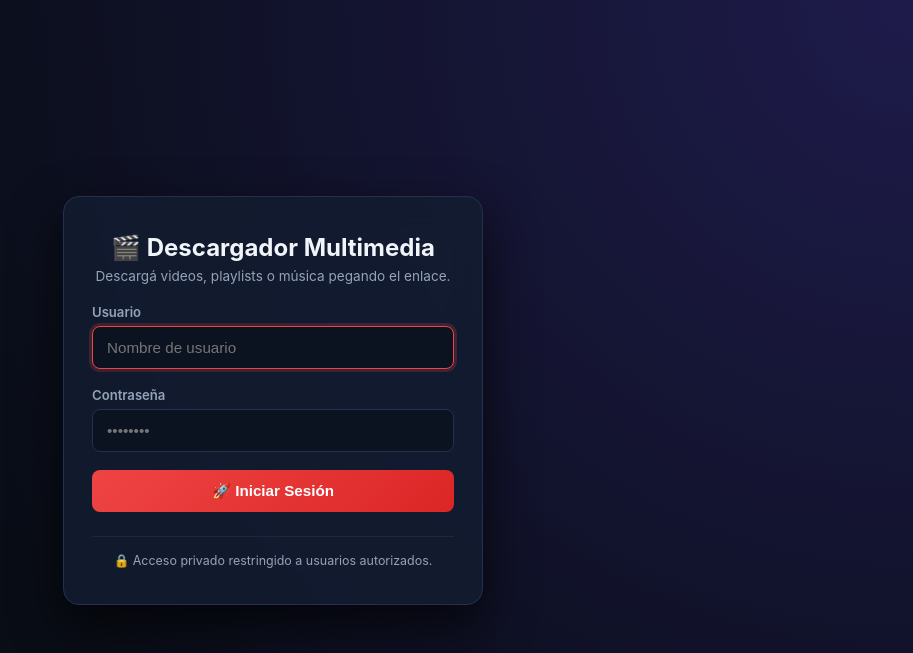
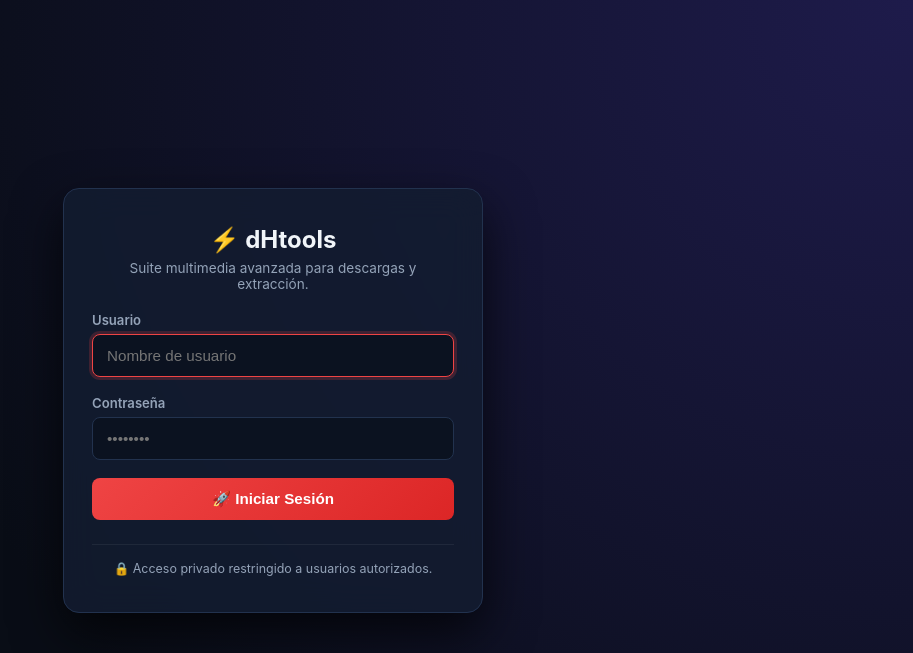
Before and after one commit to hernancussit/dHtools, a Flask app: page /login in a window 1280 px wide. Shown: the top 653 px of the page, without its empty margins (367-1280 px from the left). Run offline with Flask 3, Linux system fonts and the light colour scheme; some libraries are stand-ins or nearby versions.

Commit message:
release: v2.7.8 - Official rebranding to dHtools

```diff
--- a/app.py
+++ b/app.py
@@ -20,7 +20,8 @@ from yt_dlp.utils import download_range_func
 
 app = Flask(__name__)
 app.secret_key = os.environ.get("FLASK_SECRET_KEY", "ytsite_secret_session_key_2026_super_secure")
-APP_VERSION = "2.7.7"
+APP_VERSION = "2.7.8"
+
 
 
 
@@ -348,8 +349,8 @@ DISK_EMERGENCY_MIN_FREE_GB = float(os.environ.get("DISK_EMERGENCY_MIN_FREE_GB",
 
 def load_config() -> dict:
     default_cfg = {
-        "site_title": "🎬 Descargador Multimedia",
-        "site_subtitle": "Descargá videos, playlists o música pegando el enlace.",
+        "site_title": "⚡ dHtools",
+        "site_subtitle": "Suite multimedia avanzada para descargas y extracción.",
         "default_theme": "cyberpunk",
         "cleanup_after_hours": CLEANUP_AFTER_HOURS,
         "disk_emergency_threshold": DISK_EMERGENCY_THRESHOLD_PERCENT,
@@ -372,7 +373,8 @@ def save_config(cfg: dict):
 
 def load_cloud_config() -> dict:
     default_cfg = {
-        "webdav": {"enabled": False, "url": "", "username": "", "password": "", "remote_path": "/ytsite"},
+        "webdav": {"enabled": False, "url": "", "username": "", "password": "", "remote_path": "/dhtools"},
+
         "ftp": {"enabled": False, "host": "", "port": 21, "username": "", "password": "", "remote_dir": "/"},
         "telegram": {"enabled": False, "bot_token": "", "chat_id": ""},
         "webhook": {"enabled": False, "url": ""},
@@ -1864,7 +1866,8 @@ def admin_cobalt_status():
     try:
         gh_r = requests.get(
             "https://api.github.com/repos/imputnet/cobalt/releases/latest",
-            headers={"User-Agent": "ytsite"},
+            headers={"User-Agent": "dHtools"},
+
             timeout=4,
         )
         if gh_r.status_code == 200:
@@ -3205,7 +3208,7 @@ def admin_cloud_sync_test():
         if not url:
             return jsonify({"error": "Falta la URL del webhook"}), 400
         try:
-            r = requests.post(url, json={"test": True, "message": "ytsite cloud sync test"}, timeout=5)
+            r = requests.post(url, json={"test": True, "message": "dHtools cloud sync test"}, timeout=5)
             return jsonify({"success": True, "message": f"Webhook respondió HTTP {r.status_code}"})
         except Exception as e:
             return jsonify({"error": f"Error conectando al webhook: {e}"}), 400
@@ -3218,7 +3221,8 @@ def admin_cloud_sync_test():
         try:
             r = requests.post(
                 f"https://api.telegram.org/bot{token}/sendMessage",
-                json={"chat_id": chat_id, "text": "✅ Prueba de conexión de ytsite exitosa!"},
+                json={"chat_id": chat_id, "text": "✅ Prueba de conexión de dHtools exitosa!"},
+
                 timeout=6,
             )
             res = r.json()
--- /dev/null
+++ b/config.json
@@ -0,0 +1,4 @@
+{
+  "site_title": "⚡ dHtools",
+  "site_subtitle": "Suite multimedia avanzada para descargas y extracción."
+}
--- a/static/sw.js
+++ b/static/sw.js
@@ -1,4 +1,5 @@
-const CACHE_NAME = 'ytsite-cache-v1';
+const CACHE_NAME = 'dhtools-cache-v1';
+
 const ASSETS_TO_CACHE = [
   '/',
   '/wiki',
--- a/templates/admin.html
+++ b/templates/admin.html
@@ -4,7 +4,8 @@
 <meta charset="UTF-8">
 <meta name="viewport" content="width=device-width, initial-scale=1.0">
 <meta name="robots" content="noindex, nofollow, noarchive, nosnippet">
-<title>Panel de Administración - {{ (config and config.site_title) or 'ytsite' }}</title>
+<title>Panel de Administración - {{ (config and config.site_title) or 'dHtools' }}</title>
+
 <link rel="manifest" href="/manifest.json">
 <meta name="theme-color" content="#ef4444">
 <style>
@@ -398,9 +399,10 @@
         <span>⚙️ Panel Admin</span>
       </div>
       <div class="sidebar-subtitle">
-        <span>{{ (config and config.site_title) or 'ytsite' }}</span>
+        <span>{{ (config and config.site_title) or 'dHtools' }}</span>
         <span class="version-tag">v{{ version }}</span>
       </div>
+
     </div>
 
     <nav class="sidebar-nav">
```
Also changed, not shown: ROADMAP.md (+7 -0 lines), templates/index.html (+6 -4 lines), templates/wiki.html (+7 -4 lines), CHANGELOG.md, static/manifest.json.
